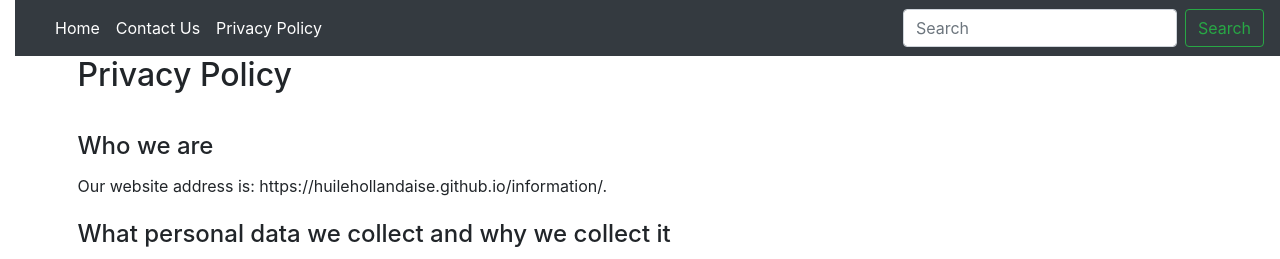
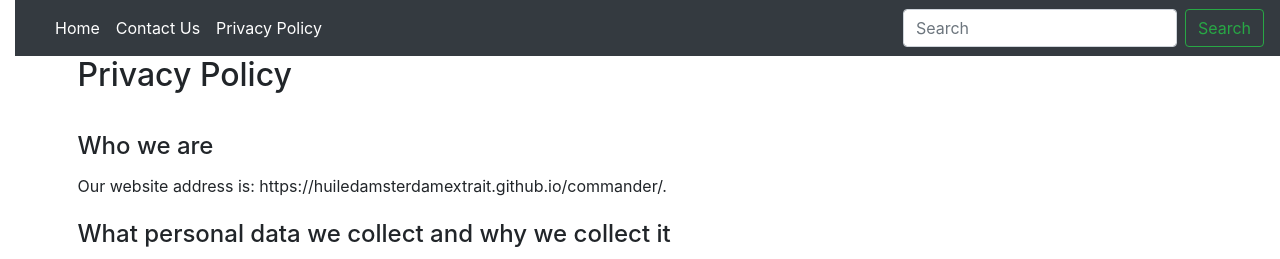
Before and after one commit to huiledamsterdamextrait/commander, a plain HTML site: page privacy.html in a window 1280 px wide. Shown: the top 259 px of the page. Drawn offline with Linux system fonts and the light colour scheme.

Commit message:
Update privacy.html

```diff
--- a/privacy.html
+++ b/privacy.html
@@ -48,7 +48,7 @@
 
 
 
-<p>Our website address is: https://huilehollandaise.github.io/information/.</p>
+<p>Our website address is: https://huiledamsterdamextrait.github.io/commander/.</p>
 
 
 
```
